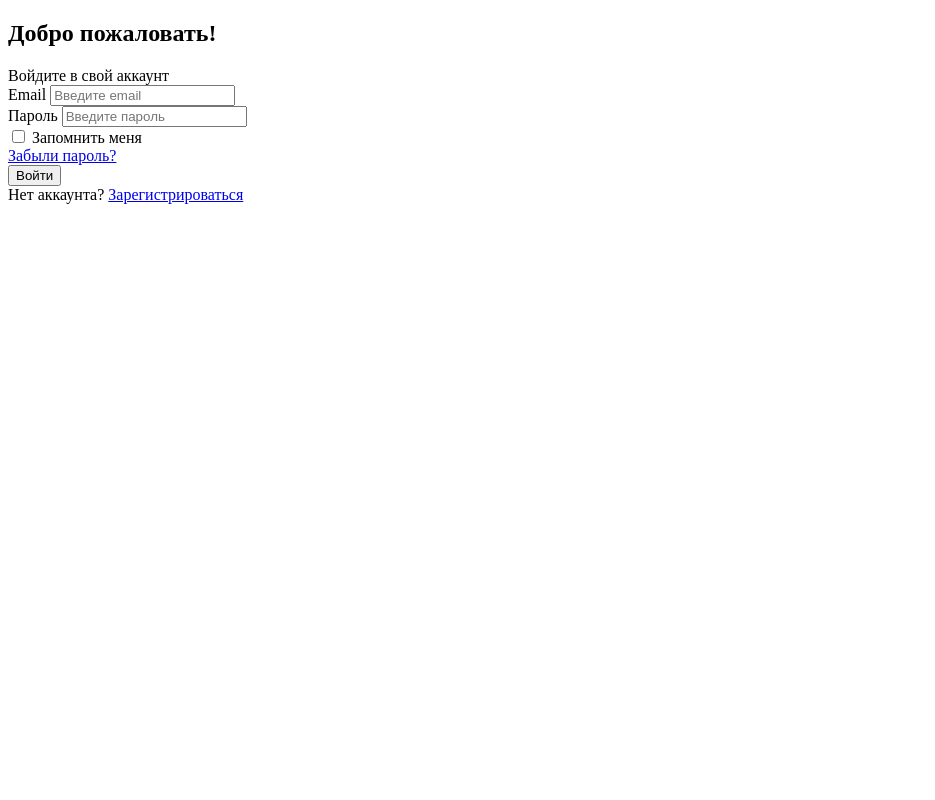
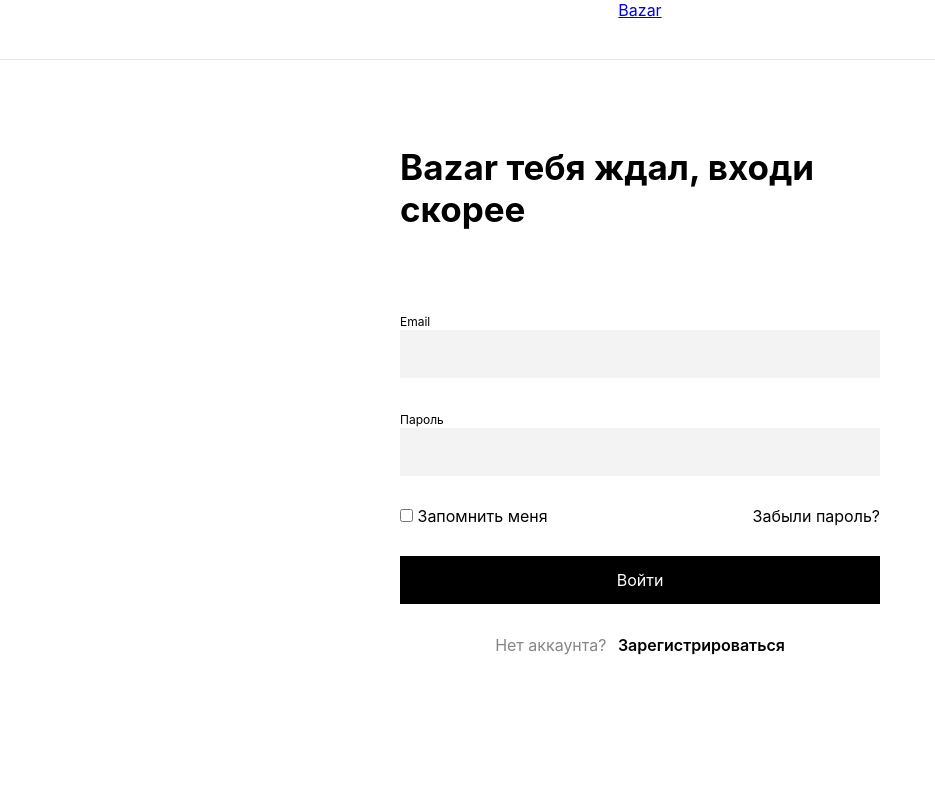
Before and after one commit to ebator666/Beachevalnya, a Flask app: page /signin in a window 1280 px wide. Shown: the whole page, without its empty margins (0-935 px from the left). Run offline with Flask 3, Linux system fonts and the light colour scheme.

Commit message:
Добавлено оформление

```diff
--- a/templates/signin.html
+++ b/templates/signin.html
@@ -5,6 +5,12 @@
     <meta name="viewport" content="width=device-width, initial-scale=1.0">
     <title>Вход в аккаунт</title>
     <style>
+
+          *{
+              margin: 0;
+              padding: 0;
+              box-sizing: border-box;
+              font-family: "inter", sans-serif;
 
         .error-message {
             color: #e53e3e;
@@ -48,24 +54,160 @@
             color: #1e4b7a;
             border-left: 4px solid #3182ce;
         }
+
+        body{
+          display: flex;
+          justify-content: center;
+          min-height: 100vh;
+          align-items: center;
+        }
+
+        .login-container{
+          width: 480px;
+          color: black;
+          align-items: center;
+        }
+
+        .form-group{
+          width: 100%;
+          height: 48px;
+          margin: 50px 0;
+        }
+
+        .welcome-text{
+          font-size: 35px;
+          color: black;
+          margin-bottom: 80px;
+        }
+
+        .form-group input{
+          width: 100%;
+          height: 100%;
+          background: transparent;
+          border: none;
+          outline: none;
+          font-size: 16px;
+          padding: 15px;
+          background: rgb(243, 243, 243);
+        }
+
+        .wrapper .input-box{
+          width: 100%;
+          height: 48px;
+          margin: 50px 0;
+          background: rgb(243, 243, 243);
+        }
+
+        .form-group input:focus {
+          border: 1px solid black;
+        }
+
+        .btn-login{
+          margin-top: 30px;
+          width: 100%;
+          height: 48px;
+          background: black;
+          border: none;
+          outline: none;
+          cursor: pointer;
+          font-size: 16px;
+          color: white;
+        }
+
+        .btn-login:hover {
+          background-color: rgb(134, 134, 134);
+          color: white;
+        }
+
+        .register-link{
+          font-size: 16px;
+          color: rgb(134, 134, 134);
+          text-align: center;
+          margin-top: 31px;
+        }
+
+        .register-link a{
+          color: black;
+          text-decoration: none;
+          font-weight: 600;
+          margin-left: 7px;
+        }
+
+        .register-link a:hover{
+          color: rgb(134, 134, 134);
+        }
+
+        .top-header{
+          position: fixed;
+          top: 0;
+          left: 0;
+          right: 0;
+          background: white;
+          display: flex;
+          justify-content: center;
+          background-color: white;
+          height: 60px;
+          border-bottom: 1px solid rgb(230, 230, 230);
+        }
+
+        .top-header img{
+          width: 45px;
+          display: flex;
+        }
+
+        .form-title {
+          font-size: 12px;
+        }
+
+        .forgot-password a{
+          text-decoration: none;
+          color: black;
+          white-space: nowrap;
+        }
+
+        .forgot-password a:hover{
+          color: rgb(134, 134, 134);
+        }
+
+        .form-options {
+          display: flex;
+          justify-content: space-between; /* распределяет элементы по краям */
+          align-items: center; /* выравнивает по вертикали */
+          flex-wrap: nowrap; /* запрещает перенос */
+          white-space: nowrap; /* запрещает перенос текста */
+        }
+
+/* Если внутри label текст все равно переносится */
+        .remember-me {
+          white-space: nowrap;
+        }
     </style>
 </head>
 <body>
+
+  <header>
+    <div class="top-header">
+        <a href="a" class="logo">
+            Bazar
+        </a>
+    </div>
+</header>
+
     <div class="login-container">
-        <h2>Добро пожаловать!</h2>
-        <div class="subtitle">Войдите в свой аккаунт</div>
+        <h2 class="welcome-text">Bazar тебя ждал, входи скорее</h2>
+        <!-- <div class="subtitle">Bazar тебя ждал, входи скорее</div> -->
 
         <!-- Форма входа -->
         <form id="loginForm" novalidate>
             <div class="form-group">
-                <label for="email">Email</label>
-                <input type="email" id="email" name="email" placeholder="Введите email" required>
+                <label class="form-title" for="email">Email</label>
+                <input type="email" id="email" name="email" required>
                 <div class="error-message" id="emailError"></div>
             </div>
 
             <div class="form-group">
-                <label for="password">Пароль</label>
-                <input type="password" id="password" name="password" placeholder="Введите пароль" required>
+                <label class="form-title" for="password">Пароль</label>
+                <input type="password" id="password" name="password" required>
                 <div class="error-message" id="passwordError"></div>
             </div>
 
```
Also changed, not shown: templates/signup.html (+138 -12 lines).
